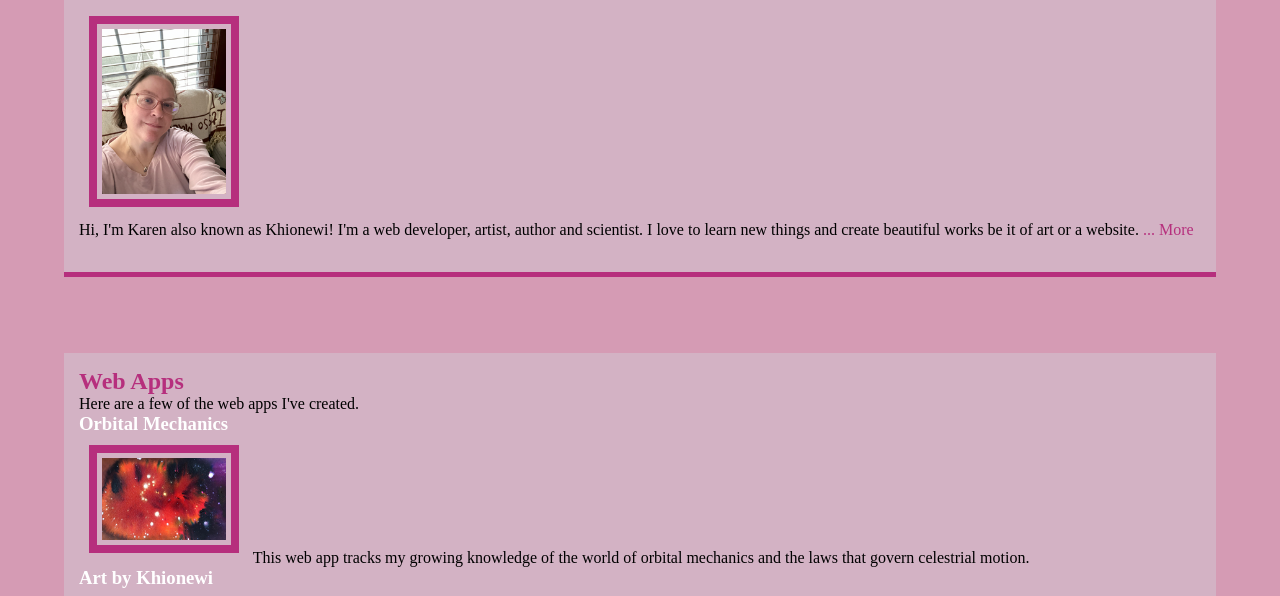
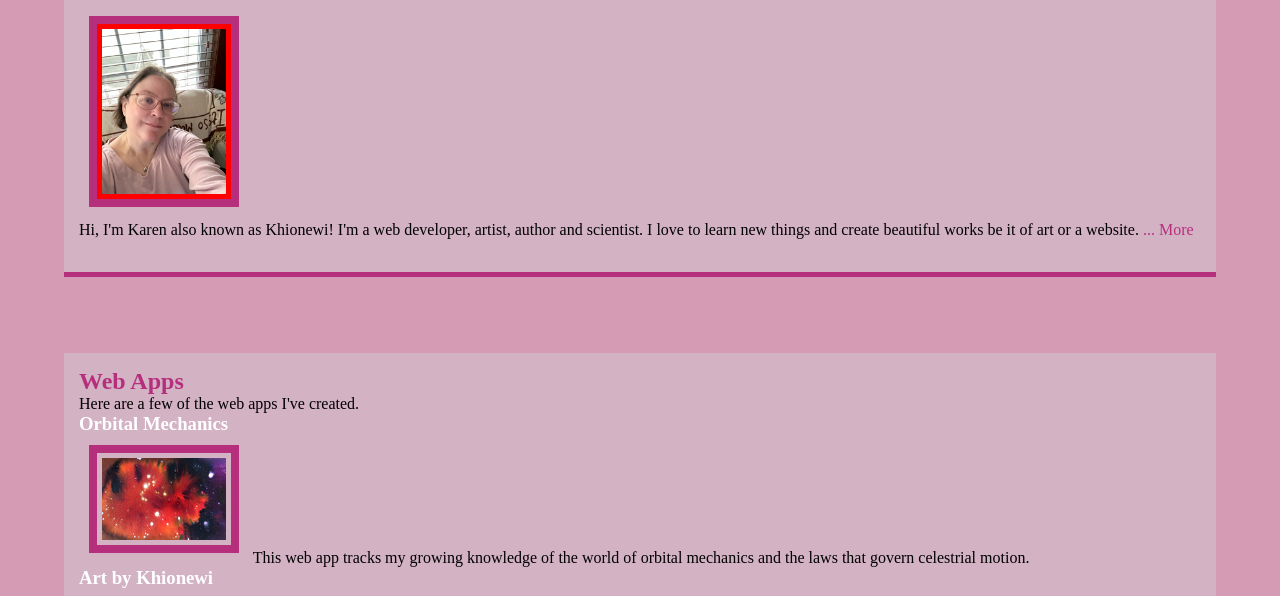
Before and after one commit to khionewi/karen-fioravanti-portfolio, a plain HTML site: page index.html in a window 1280 px wide. In both pictures the pointer is over the picture 164 px from the left and 263 px from the top of the page. Shown: the part 152-748 px from the top of the page. Drawn offline with Linux system fonts and the light colour scheme.

Commit message:
added image hovering effect

```diff
--- a/assets/style.css
+++ b/assets/style.css
@@ -96,11 +96,10 @@ section {
 
 
 
-    img:hover{
-        box-shadow: inset 0px 0px 8px
-   rgba(232, 102, 236, 1). 0 0 15px
-   rgba(232, 102, 236, 1);
-    }
+  img:hover{
+    background-color:red;
+
+ }
 
 
 form {
```
